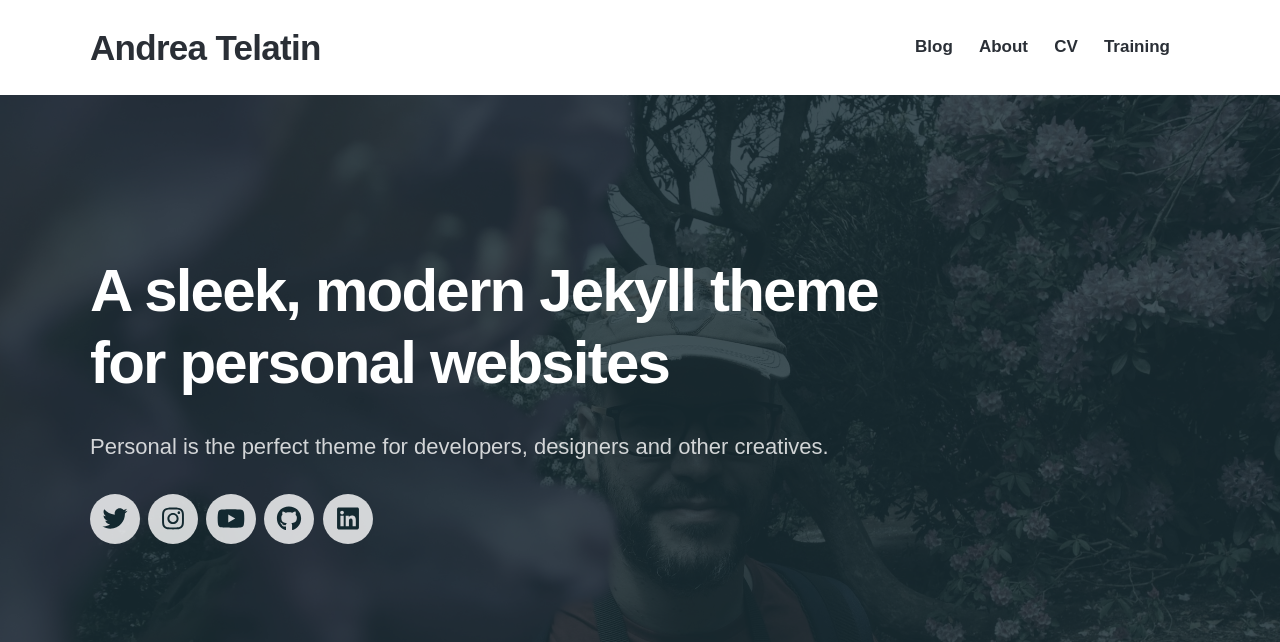
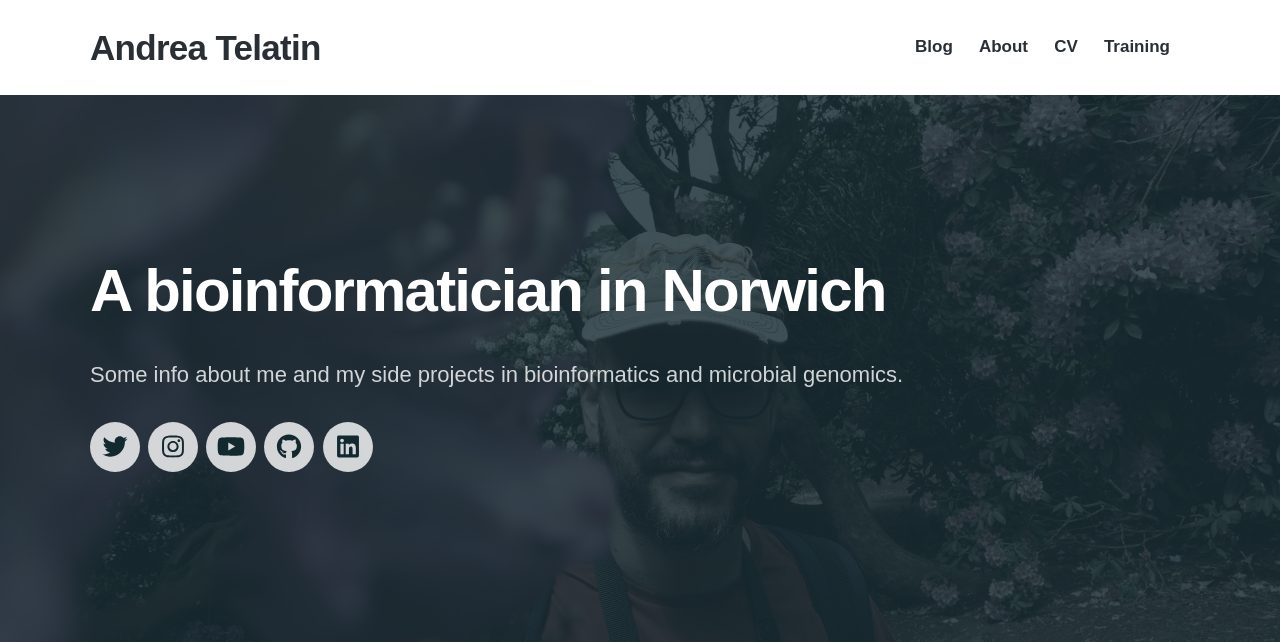
Before and after one commit to telatin/telatin.github.io, a Jekyll site: the page built from index.html, in a window 1280 px wide. Shown: the top 642 px of the page. Built offline with Jekyll 4.4.1, drawn with Linux system fonts in a browser that asks for light colours; nearby versions of some CDN libraries; some web fonts are replaced; grey boxes are pictures that could not be loaded.

```diff
--- a/index.html
+++ b/index.html
@@ -13,9 +13,8 @@ featured_image: /images/demo/home.jpg
 
 	<div class="wrap">
 
-		<h1>A sleek, modern Jekyll theme
-		for personal websites</h1>
-		<p>Personal is the perfect theme for developers, designers and other creatives.</p>
+		<h1>A bioinformatician in Norwich</h1>
+		<p>Some info about me and my side projects in bioinformatics and microbial genomics.</p>
 
 		{% include socials.html %}
 
```
Also changed, not shown: _projects/seqfu.md (+1 -1 lines), images/seqfu-bg.png (added).
